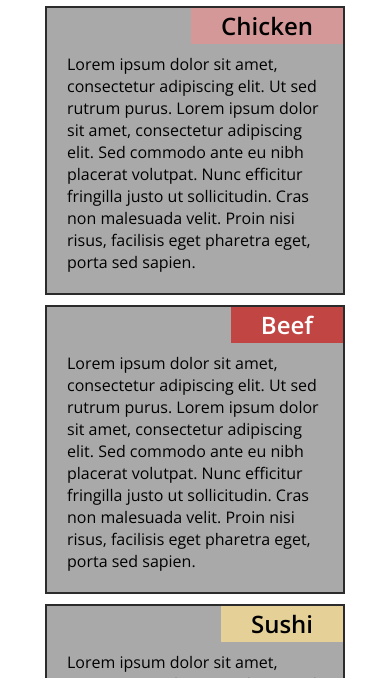
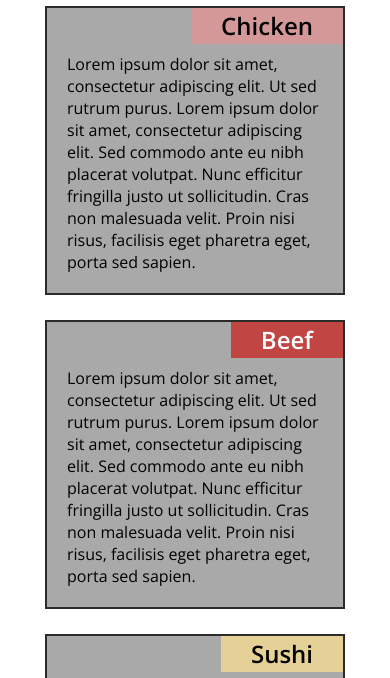
Before and after one commit to Hasanbeyoglu/module2-solution, a plain HTML site: page index.html in a window 390 px wide. Shown: the part 96-774 px from the top of the page. Drawn offline with nearby package versions, Linux system fonts and the light colour scheme.

Commit message:
Update style.css

```diff
--- a/css/style.css
+++ b/css/style.css
@@ -14,5 +14,5 @@
 	.md-2 {width: 46.5%; float:left;margin-left:2.49%;}
 	}
 	@media (max-width: 767px) {
-	.sm-1 {max-width: 300px; width: 90%; margin:10px auto;}
+	.sm-1 {max-width: 300px; width: 90%; margin:25px auto;}
 	}
```
